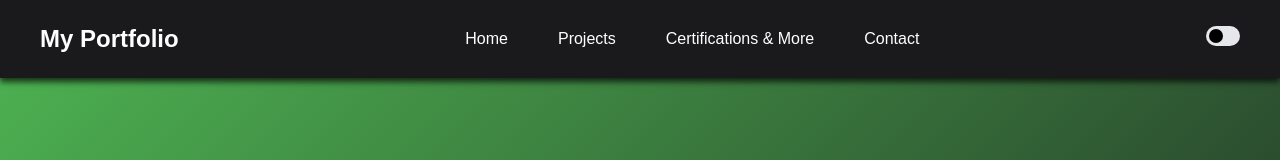
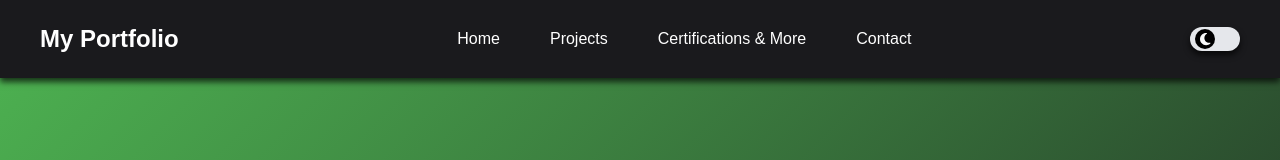
Before and after one commit to yashan0202/My-Portfolio, a React (Create React App) app in the folder portfolio/: page / in a window 1280 px wide. Shown: the top 160 px of the page. Built offline with nearby package versions, Linux system fonts and the light colour scheme.

Commit message:
mod darkmode

```diff
--- a/portfolio/package.json
+++ b/portfolio/package.json
@@ -4,6 +4,9 @@
   "private": true,
   "dependencies": {
     "@fortawesome/fontawesome-free": "^6.7.0",
+    "@fortawesome/fontawesome-svg-core": "^6.7.0",
+    "@fortawesome/free-solid-svg-icons": "^6.7.0",
+    "@fortawesome/react-fontawesome": "^0.2.2",
     "@testing-library/jest-dom": "^5.17.0",
     "@testing-library/react": "^13.4.0",
     "@testing-library/user-event": "^13.5.0",
--- a/portfolio/src/components/Header.css
+++ b/portfolio/src/components/Header.css
@@ -42,6 +42,51 @@
  }
 
  /* Dark Mode Toggle */
+/* Dark Mode Toggle Styling */
+.dark-mode-toggle {
+  cursor: pointer;
+  position: relative;
+  width: 50px;
+  height: 24px;
+  border-radius: 12px;
+  background-color: var(--border-color); /* Neutral background */
+  display: flex;
+  align-items: center;
+  justify-content: center;
+  padding: 5px;
+  transition: background-color 0.3s;
+  box-shadow: 0 4px 6px var(--shadow-color);
+}
+
+.dark-mode-toggle:hover {
+  background-color: var(--primary-hover-color); /* Highlight on hover */
+}
+
+.toggle-switch {
+  position: absolute;
+  width: 20px;
+  height: 20px;
+  border-radius: 50%;
+  background-color: var(--text-color); /* Icon background color */
+  display: flex;
+  align-items: center;
+  justify-content: center;
+  transition: transform 0.4s, background-color 0.3s;
+}
+
+.toggle-switch.light {
+  transform: translateX(-10px); /* Align icon to the left */
+}
+
+.toggle-switch.dark {
+  transform: translateX(10px); /* Align icon to the right */
+}
+
+.dark-mode-icon {
+  font-size: 14px; /* Adjust icon size */
+  color: var(--bg-color); /* Icon color */
+}
+
  .switch {
    position: relative;
    display: inline-block;
--- a/portfolio/src/components/Header.js
+++ b/portfolio/src/components/Header.js
@@ -1,5 +1,7 @@
 import React, { useState } from "react";
 import "./Header.css";
+import { FontAwesomeIcon } from "@fortawesome/react-fontawesome";
+import { faSun, faMoon } from "@fortawesome/free-solid-svg-icons";
 
 const Header = () => {
   const [isDarkMode, setIsDarkMode] = useState(false);
@@ -28,11 +30,11 @@ const Header = () => {
         <span className="line"></span>
         <span className="line"></span>
       </div>
-      <div className="dark-mode-toggle">
-        <label className="switch">
-          <input type="checkbox" onChange={toggleDarkMode} />
-          <span className="slider"></span>
-        </label>
+      <div className="dark-mode-toggle" onClick = {toggleDarkMode}>
+      <div className={`toggle-switch ${isDarkMode ? "dark" : "light"}`}>
+        <FontAwesomeIcon icon={isDarkMode ? faSun : faMoon}
+        className="dark-mode-icon" />
+        </div>
       </div>
     </header>
   );
```
Also changed, not shown: 1 other file (tests, documents, lock files or other folders).
